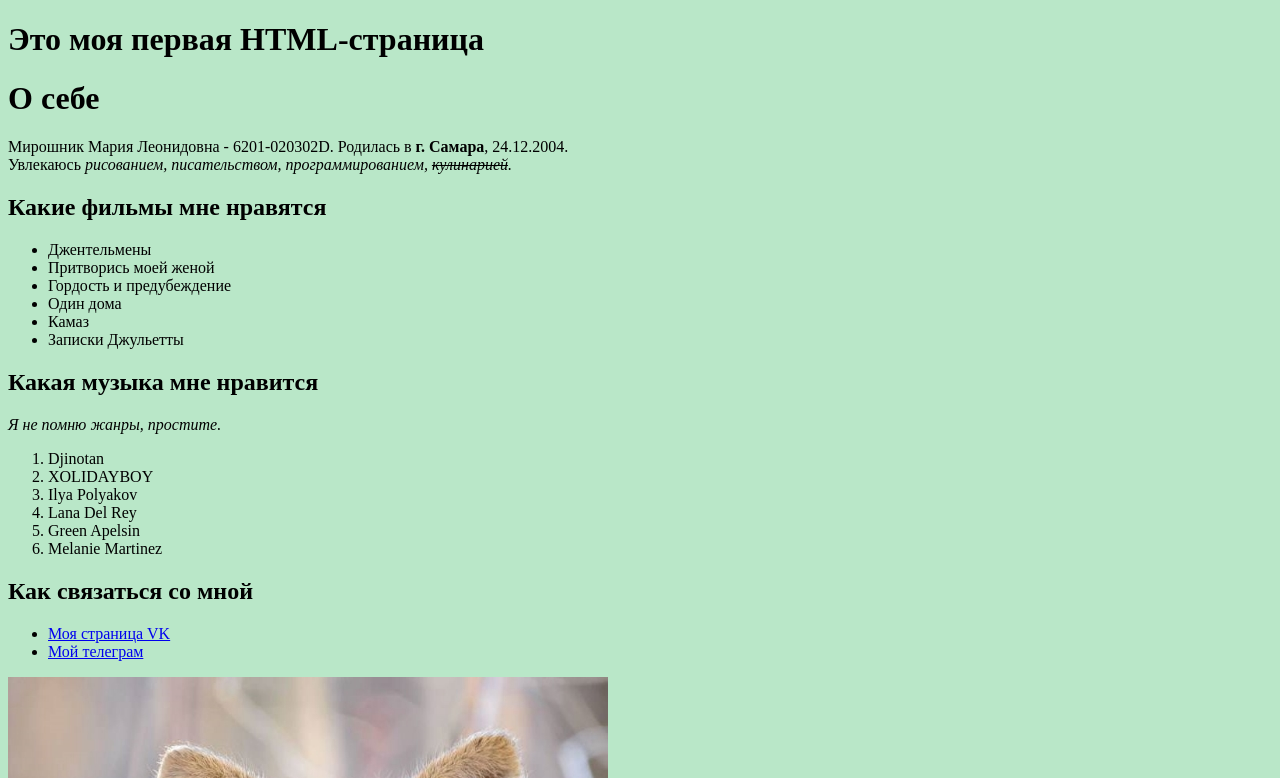
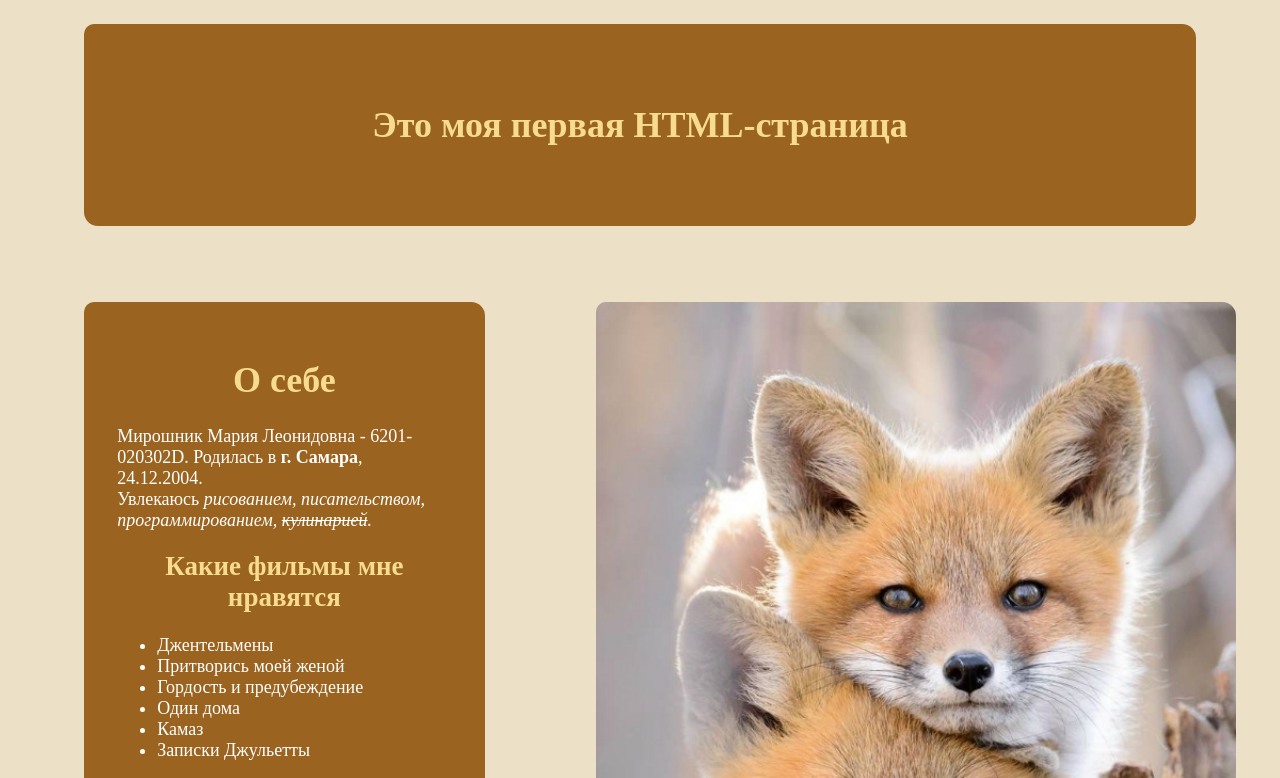
Before and after one commit to Miroshnik-Mariya/FT-LR-01, a plain HTML site: page index.html in a window 1280 px wide. Shown: the top 778 px of the page. Drawn offline with Linux system fonts and the light colour scheme.

Commit message:
Лабораторная работа №2

```diff
--- /dev/null
+++ b/css/styleSheet.css
@@ -0,0 +1,75 @@
+body {
+    background-color: #ece0c7;
+    font-size: 18px;
+}
+
+h1, h2, .poem {
+    text-align: center;
+    color: #f7dc8f;
+}
+
+h2 {
+    margin-top: 6%;
+}
+
+p {
+    color: white;
+}
+
+ol, ul {
+    color: white;
+}
+
+a {
+    color: #defaa7;
+}
+
+#titleText {
+    text-align: center;
+    padding-top: 80px;
+    padding-bottom: 80px;
+    background-color: #9a631f;
+    border-radius: 10px 14px;
+    margin-inline: 6%;
+}
+
+.content {
+    display: flex;
+    margin: 6%;
+}
+
+.content-left {
+    background-color: #9a631f;
+    margin-right: 5%;
+    padding: 3%;
+    border-radius: 10px 14px;
+}
+
+.content-right {
+    //width: 20%;
+    margin-left: auto;
+    margin-left: 5%;
+    border-radius: 10px 14px;
+    background-color: #d4c1b3;
+}
+
+.img {
+    height: 100%;
+    //object-fit: cover;
+    //float: right;
+    //width: 100%;
+    border-radius: 10px 14px;
+}
+
+.poem {
+    text-align: center;
+    padding-top: 80px;
+    padding-bottom: 80px;
+    background-color: #9a631f;
+    border-radius: 10px 14px;
+    margin-inline: 6%;
+}
+
+pre{
+    text-align: center;
+}
--- a/index.html
+++ b/index.html
@@ -4,9 +4,14 @@
 <head>
     <meta charset="utf-8" />
     <title>Лабораторная работа №1 - Мирошник М. Л.</title>
+    <link rel="stylesheet" href="css/styleSheet.css" />
 </head>
-<body style="background-color: #b9e7c8">
-    <h1>Это моя первая HTML-страница</h1>
+<body>
+    <!--style="background-color: #b9e7c8"-->
+
+    <h1 id="titleText">Это моя первая HTML-страница</h1>
+    <div class="content">
+        <div class="content-left">
             <h1>О себе</h1>
             <p>
                 Мирошник Мария Леонидовна - 6201-020302D. Родилась в <b>г. Самара</b>, 24.12.2004. <br />
@@ -38,11 +43,17 @@
                 <li><a href="https://vk.com/id446537464">Моя страница VK</a></li>
                 <li><a href="https://t.me/Mariya_Miroshnik">Мой телеграм</a></li>
             </ul>
-    <img src="image/lisa.jpg" alt="Здесь должны быть две лисички" width="600" height="839" />
+        </div>
 
-    <h2>Бонус - милое стихотворение</h2>
+        <div class="content-right">
+            <img src="image/lisa.jpg" alt="Здесь должны быть две лисички" class="img"/>
+        </div>
+    </div>
+    <div class="poem">
+        <h1>Бонус - милое стихотворение</h1>
         <h3>Ольга Фокина, Усть-Илимск</h3>
         <h3>НЕСУ ДОБРО В ЛАДОШКАХ!</h3>
+    </div>
         <pre style="font-size: 20px">Несу добро в ладошках,
 Да чтоб не расплескать.
 Хочу его немножко
```
Lines whose indentation alone changed are shown as unchanged.
